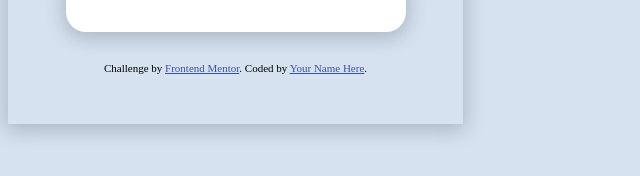
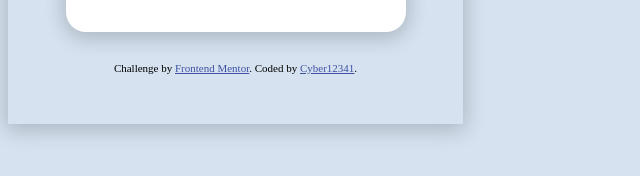
Before and after one commit to cyber12341/frontendmentor, a plain HTML site: page index.html in a window 1280 px wide. Shown: the part 572-748 px from the top of the page, 0-640 px from the left. Drawn offline with Linux system fonts and the light colour scheme.

Commit message:
update readme

```diff
--- a/index.html
+++ b/index.html
@@ -79,6 +79,6 @@
 				<p>Scan the QR code to visit Frontend Mentor and take your coding skills to the next level</p>
 			</div>
 		</div>
-		<div class="attribution">Challenge by <a href="https://www.frontendmentor.io?ref=challenge" target="_blank">Frontend Mentor</a>. Coded by <a href="#">Your Name Here</a>.</div>
+		<div class="attribution">Challenge by <a href="https://www.frontendmentor.io?ref=challenge" target="_blank">Frontend Mentor</a>. Coded by <a href="https://www.frontendmentor.io/profile/cyber12341">Cyber12341</a>.</div>
 	</body>
 </html>
```
Also changed, not shown: 1 other file.
